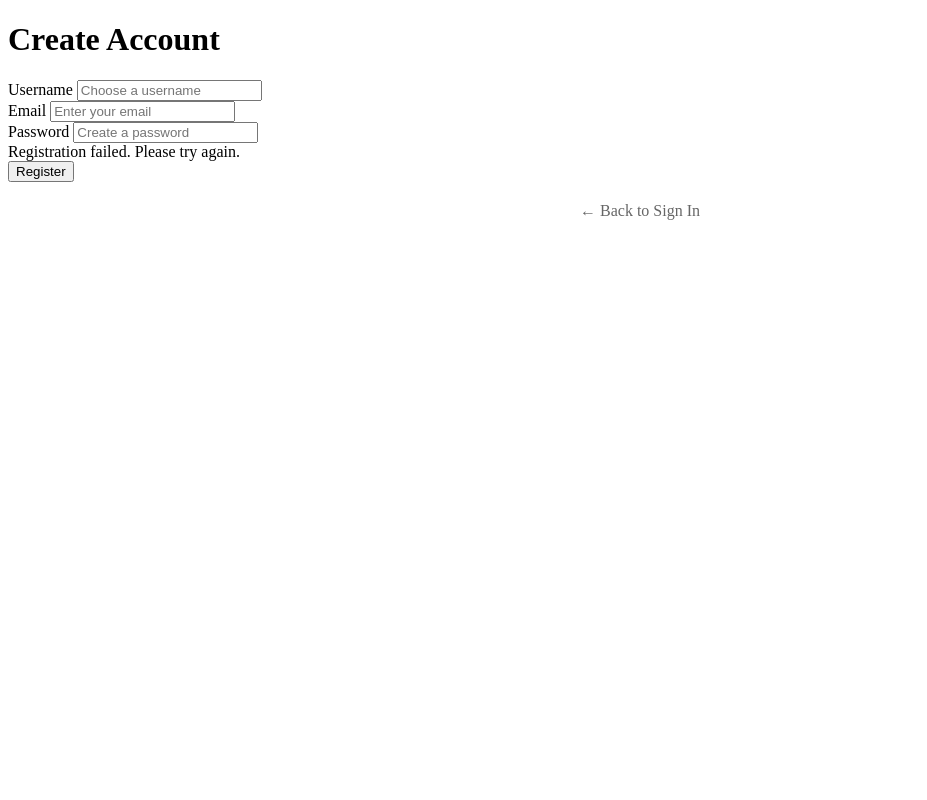
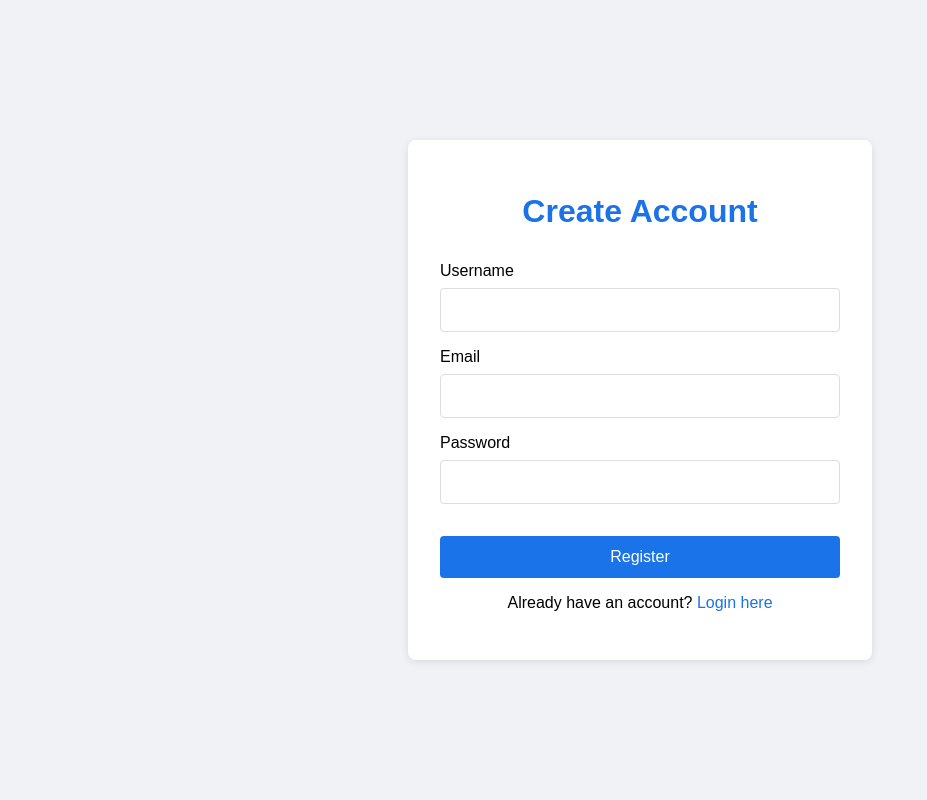
Before and after one commit to hotshot1799/AI-powered-goal-tracker, a Flask app: page /register in a window 1280 px wide. Shown: the whole page, without its empty margins (0-927 px from the left). Run offline with Flask 2, Linux system fonts and the light colour scheme.

Commit message:
Update register.html

```diff
--- a/templates/register.html
+++ b/templates/register.html
@@ -3,54 +3,178 @@
 <head>
     <meta charset="UTF-8">
     <meta name="viewport" content="width=device-width, initial-scale=1.0">
-    <title>Register - AI-Powered Goal Setting App</title>
+    <title>Register - Goal Tracker</title>
     <style>
-        /* Use the same styles as index.html, just add these additional styles */
-        .back-to-login {
-            text-align: center;
-            margin-top: 20px;
+        body {
+            font-family: Arial, sans-serif;
+            margin: 0;
+            padding: 0;
+            display: flex;
+            justify-content: center;
+            align-items: center;
+            min-height: 100vh;
+            background-color: #f0f2f5;
         }
 
-        .back-to-login a {
-            color: #666;
+        .register-container {
+            background: white;
+            padding: 2rem;
+            border-radius: 8px;
+            box-shadow: 0 2px 8px rgba(0,0,0,0.1);
+            width: 100%;
+            max-width: 400px;
+        }
+
+        h1 {
+            text-align: center;
+            color: #1a73e8;
+            margin-bottom: 2rem;
+        }
+
+        .form-group {
+            margin-bottom: 1rem;
+        }
+
+        .form-group label {
+            display: block;
+            margin-bottom: 0.5rem;
+            font-weight: 500;
+        }
+
+        .form-group input {
+            width: 100%;
+            padding: 0.75rem;
+            border: 1px solid #ddd;
+            border-radius: 4px;
+            font-size: 1rem;
+            box-sizing: border-box;
+        }
+
+        button {
+            width: 100%;
+            padding: 0.75rem;
+            background-color: #1a73e8;
+            color: white;
+            border: none;
+            border-radius: 4px;
+            font-size: 1rem;
+            cursor: pointer;
+            margin-top: 1rem;
+        }
+
+        button:hover {
+            background-color: #1557b0;
+        }
+
+        .error-message {
+            color: #dc3545;
+            margin-bottom: 1rem;
+            display: none;
+        }
+
+        .login-link {
+            text-align: center;
+            margin-top: 1rem;
+        }
+
+        .login-link a {
+            color: #1a73e8;
             text-decoration: none;
         }
 
-        .back-to-login a:hover {
-            text-decoration: underline;
+        .alert-container {
+            position: fixed;
+            top: 20px;
+            right: 20px;
+            z-index: 1000;
+        }
+
+        .alert {
+            padding: 15px;
+            margin-bottom: 10px;
+            border-radius: 4px;
+        }
+
+        .alert-success {
+            background-color: #d4edda;
+            border-color: #c3e6cb;
+            color: #155724;
+        }
+
+        .alert-danger {
+            background-color: #f8d7da;
+            border-color: #f5c6cb;
+            color: #721c24;
         }
     </style>
 </head>
 <body>
-    <div class="login-container">
-        <h1 class="app-title">Create Account</h1>
+    <div class="alert-container"></div>
+
+    <div class="register-container">
+        <h1>Create Account</h1>
+        <div id="error-message" class="error-message"></div>
+
+        <form id="register-form">
             <div class="form-group">
                 <label for="register-username">Username</label>
-            <input type="text" id="register-username" name="username" placeholder="Choose a username">
+                <input
+                    type="text"
+                    id="register-username"
+                    name="username"
+                    required
+                    minlength="3"
+                >
             </div>
+
             <div class="form-group">
                 <label for="register-email">Email</label>
-            <input type="email" id="register-email" name="email" placeholder="Enter your email">
+                <input
+                    type="email"
+                    id="register-email"
+                    name="email"
+                    required
+                >
             </div>
+
             <div class="form-group">
                 <label for="register-password">Password</label>
-            <input type="password" id="register-password" name="password" placeholder="Create a password">
+                <input
+                    type="password"
+                    id="register-password"
+                    name="password"
+                    required
+                    minlength="6"
+                >
             </div>
-        <div id="error-message" class="error-message">
-            Registration failed. Please try again.
-        </div>
-        <button onclick="register()" class="signin-button">Register</button>
-        <div class="back-to-login">
-            <a href="/">← Back to Sign In</a>
+
+            <button type="submit" id="register-btn">Register</button>
+        </form>
+
+        <div class="login-link">
+            <p>Already have an account? <a href="/">Login here</a></p>
         </div>
     </div>
 
     <script>
-        function register() {
-            const username = document.getElementById('register-username').value;
-            const email = document.getElementById('register-email').value;
+        document.getElementById('register-form').addEventListener('submit', function(e) {
+            e.preventDefault();
+
+            const username = document.getElementById('register-username').value.trim();
+            const email = document.getElementById('register-email').value.trim();
             const password = document.getElementById('register-password').value;
-            const errorMessage = document.getElementById('error-message');
+
+            if (!username || !email || !password) {
+                showErrorMessage('Please fill in all fields');
+                return;
+            }
+
+            // Disable the register button
+            const registerBtn = document.getElementById('register-btn');
+            registerBtn.disabled = true;
+            registerBtn.textContent = 'Registering...';
+
+            console.log('Attempting registration for:', { username, email });
 
             fetch('/register', {
                 method: 'POST',
@@ -61,20 +185,64 @@
                     username: username,
                     email: email,
                     password: password
-                }),
                 })
-            .then(response => response.json())
+            })
+            .then(response => {
+                console.log('Registration response status:', response.status);
+                return response.json().then(data => {
+                    if (!response.ok) {
+                        throw new Error(data.error || 'Registration failed');
+                    }
+                    return data;
+                });
+            })
             .then(data => {
-                if (data.success) {
+                console.log('Registration success:', data);
+                showSuccessMessage('Registration successful! Redirecting to login...');
+                setTimeout(() => {
                     window.location.href = '/';
-                } else {
-                    errorMessage.style.display = 'block';
-                }
+                }, 2000);
             })
             .catch(error => {
-                console.error('Error:', error);
-                errorMessage.style.display = 'block';
+                console.error('Registration error:', error);
+                showErrorMessage(error.message || 'Registration failed. Please try again.');
+            })
+            .finally(() => {
+                registerBtn.disabled = false;
+                registerBtn.textContent = 'Register';
             });
+        });
+
+        function showErrorMessage(message) {
+            const alertDiv = document.createElement('div');
+            alertDiv.className = 'alert alert-danger';
+            alertDiv.textContent = message;
+
+            let alertContainer = document.querySelector('.alert-container');
+            if (!alertContainer) {
+                alertContainer = document.createElement('div');
+                alertContainer.className = 'alert-container';
+                document.body.appendChild(alertContainer);
+            }
+
+            alertContainer.appendChild(alertDiv);
+            setTimeout(() => alertDiv.remove(), 5000);
+        }
+
+        function showSuccessMessage(message) {
+            const alertDiv = document.createElement('div');
+            alertDiv.className = 'alert alert-success';
+            alertDiv.textContent = message;
+
+            let alertContainer = document.querySelector('.alert-container');
+            if (!alertContainer) {
+                alertContainer = document.createElement('div');
+                alertContainer.className = 'alert-container';
+                document.body.appendChild(alertContainer);
+            }
+
+            alertContainer.appendChild(alertDiv);
+            setTimeout(() => alertDiv.remove(), 3000);
         }
     </script>
 </body>
```
Lines whose indentation alone changed are shown as unchanged.
